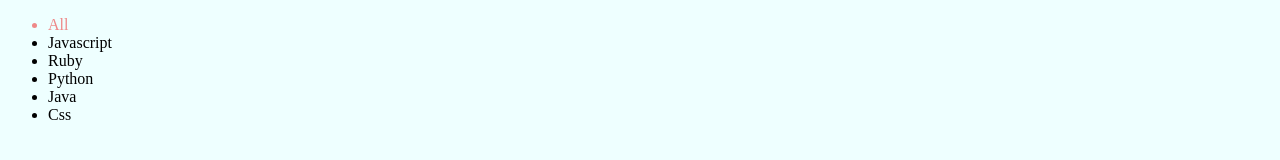
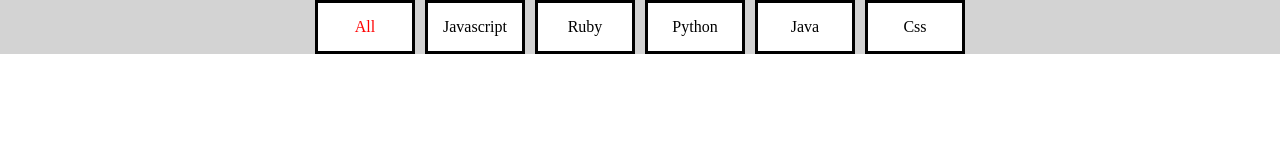
Before and after one commit to WG75/Github-battle, a React app: page / in a window 1280 px wide. Built offline with nearby package versions, Linux system fonts and the light colour scheme.

Commit message:
layed out the Tab links

```diff
--- a/app/scripts/components/Tabs.js
+++ b/app/scripts/components/Tabs.js
@@ -19,7 +19,7 @@ class Tabs extends React.Component{
     const languages = ['All', 'Javascript', 'Ruby', 'Python', 'Java', 'Css']
 
     return (
-              <ul>
+              <ul className="tabs">
                 {languages.map((lang) => {
                   return (<li key={lang}
                               onClick={this.updateActiveTab.bind(null, lang)}
--- a/app/styles/main.sass
+++ b/app/styles/main.sass
@@ -1,5 +1,38 @@
-body
-  background : #eff
+*
+  box-sizing: border-box
+
+body,
+ul
+  margin: 0
+  padding: 0
+
+ul
+  list-style: none
+  background: lightgray
+img
+  max-width: 100%
+
+button
+  outline: none
+  border: 0
+
+a
+  display: inline-block
+  text-decoration: none
+
+
+.tabs
+  display: flex
+  justify-content: center
+  li
+    padding: 15px
+    margin: 0 5px
+    background: #fff
+    cursor: pointer
+    min-width: 100px
+    border: 3px solid #000
+    text-align: center
+
 
 .selected
-  color: #e88
+  color: #f00
```
